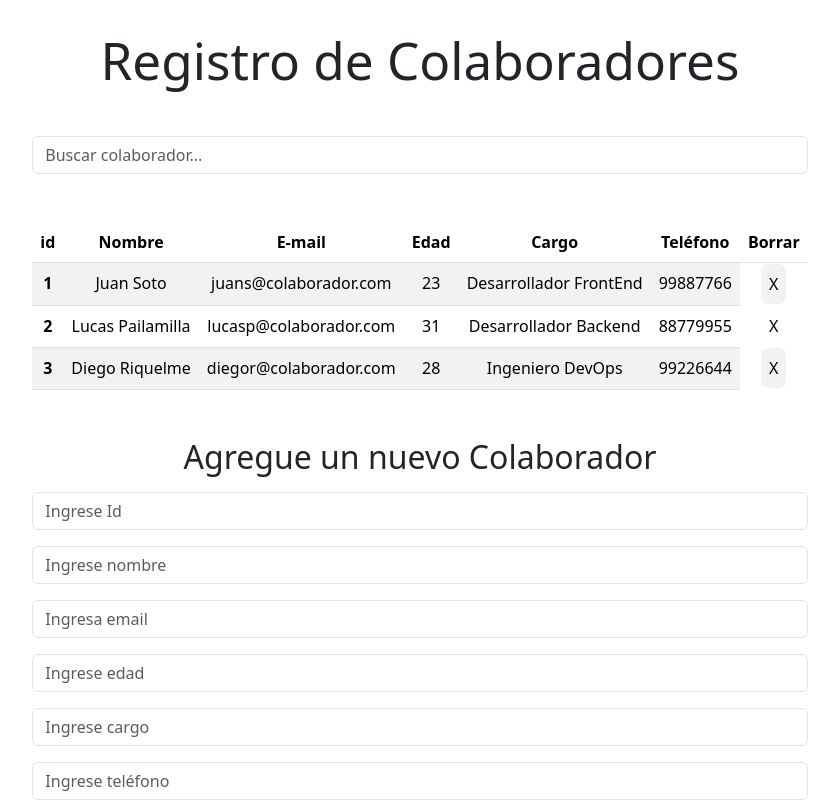
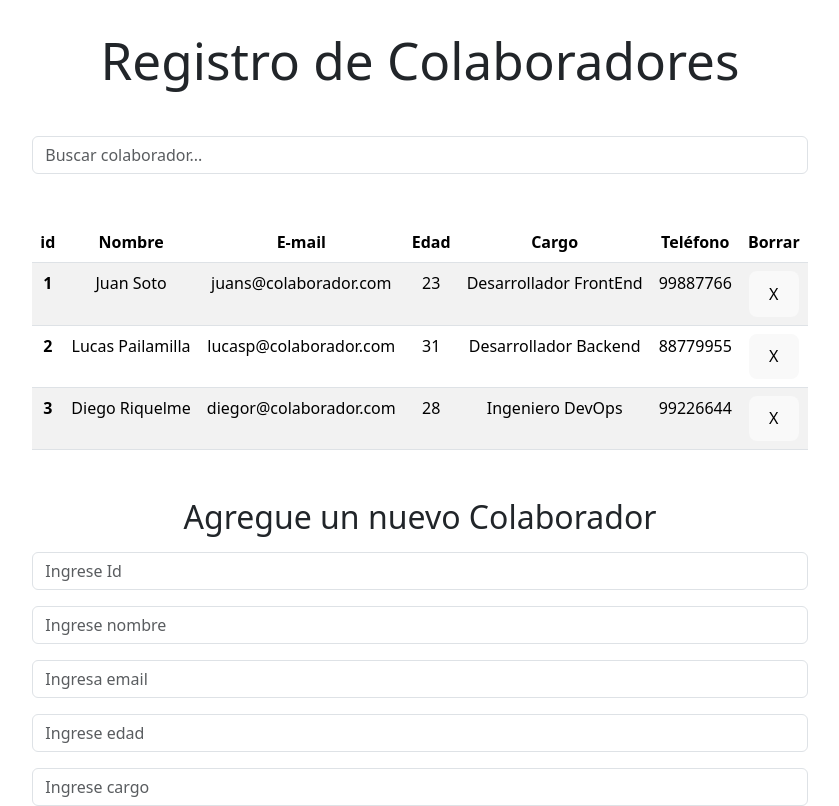
Before and after one commit to Droopytex/desafio_renders_dinamicos, a React (Vite) app in the folder render_dinamico/: page / in a window 1280 px wide. Shown: the top 806 px of the page, without its empty margins (220-1059 px from the left). Built offline with nearby package versions, Linux system fonts and the light colour scheme.

Commit message:
se corrige nombre de funciones y props para que se ejecute la funcion eliminar en componente listado

```diff
--- a/render_dinamico/src/App.jsx
+++ b/render_dinamico/src/App.jsx
@@ -1,10 +1,10 @@
 import { useState } from "react";
 import "./App.css";
-import { BaseColaboradores } from "./BaseColaboradores";
 import Listado from "./assets/componentes/listado/Listado";
 import Formulario from "./assets/componentes/formulario/Formulario";
 import Alert from "./assets/componentes/alert/Alert";
 import Buscador from "./assets/componentes/buscador/Buscador";
+import { BaseColaboradores } from "./BaseColaboradores";
 
 function App() {
   const [baseCol, setBaseCol] = useState(BaseColaboradores);
@@ -22,7 +22,7 @@ function App() {
         setFiltroColaboradores={setFiltroColaboradores}
       />
       {/* <Listado colaboradores={baseCol} /> */}
-      <Listado colaboradores={filtroColaboradores.length > 0 ? filtroColaboradores : baseCol} />
+      <Listado colaboradores={filtroColaboradores.length > 0 ? filtroColaboradores : baseCol} setBaseCol={setBaseCol}  />
 
       {/* pasamos baseCol como propiedad llamada colaboradores al componente listado  */}
       <h2 className="mb-3">Agregue un nuevo Colaborador</h2>
--- a/render_dinamico/src/assets/componentes/listado/Listado.jsx
+++ b/render_dinamico/src/assets/componentes/listado/Listado.jsx
@@ -1,8 +1,11 @@
-import { useState } from "react";
+import React from "react";
 
-const Listado = ({ colaboradores, eliminarColaborador }) => {
+const Listado = ({ colaboradores, setBaseCol }) => {
   const handleEliminar = (id) => {
-    eliminarColaborador(id);
+    // Filtrar los colaboradores para eliminar el que tiene el ID correspondiente
+    const colaboradorFiltrado = colaboradores.filter((colaborador) => colaborador.id !== id);
+    // Actualizar el estado de colaboradores con la lista filtrada
+    setBaseCol(colaboradorFiltrado);
   };
   // recibo colaboradores como prop en el componente
   return (
@@ -30,9 +33,10 @@ const Listado = ({ colaboradores, eliminarColaborador }) => {
                 <td>{colaborador.edad}</td>
                 <td>{colaborador.cargo}</td>
                 <td>{colaborador.telefono}</td>
-                <button onClick={() => handleEliminar(colaborador.id)}>
+                <td><button onClick={() => handleEliminar(colaborador.id)}>
                   X
-                </button>
+                </button></td>
+
               </tr>
             ))}
           </tbody>
```
Also changed, not shown: 1 other file (tests, documents, lock files or other folders).
